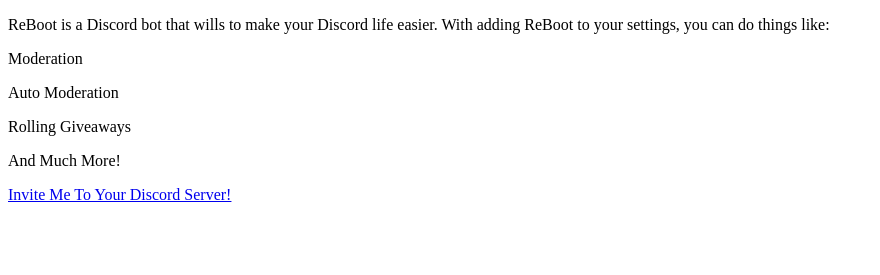
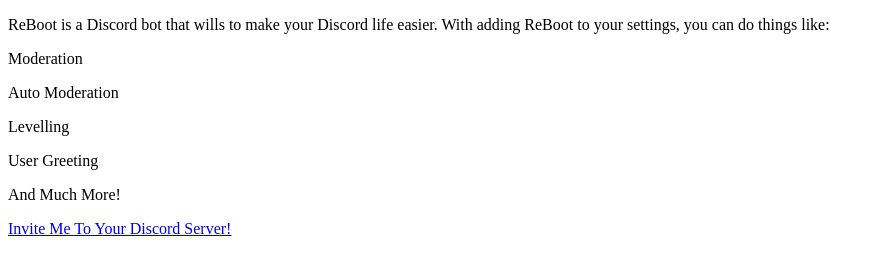
Before and after one commit to rebootofficial/rebootofficial.github.io, a plain HTML site: page index.html in a window 1280 px wide. Shown: the part 105-380 px from the top of the page, without its empty margins (0-880 px from the left). Drawn offline with Linux system fonts and the light colour scheme.

Commit message:
Update index.html

```diff
--- a/index.html
+++ b/index.html
@@ -15,7 +15,8 @@
         </p>
         <p>Moderation</p>
         <p>Auto Moderation</p>
-        <p>Rolling Giveaways</p>
+        <p>Levelling</p>
+        <p>User Greeting</p>
         <p>And Much More!</p>
 
         <a href="https://dsc.gg/rebot" target="_blank">Invite Me To Your Discord Server!</a>
```
